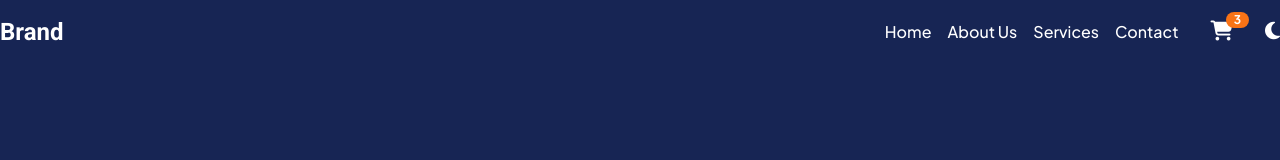
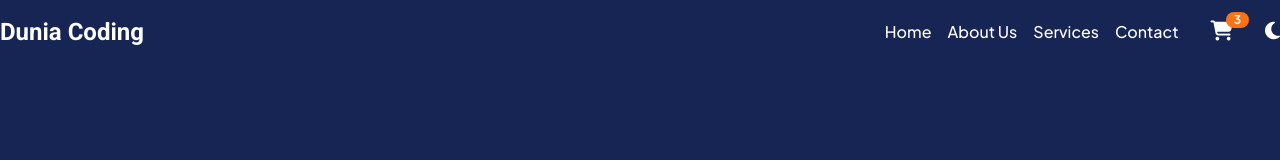
Before and after one commit to alvimuh/belajar-tailwindcss, a website: page src/index.html in a window 1280 px wide. Shown: the top 160 px of the page. Drawn offline with Linux system fonts and the light colour scheme.

Commit message:
update logo

```diff
--- a/src/index.html
+++ b/src/index.html
@@ -18,7 +18,7 @@
 <body>
   <header class="bg-blue-600 dark:bg-blue-950 py-4">
     <div class="container mx-auto flex justify-between items-center">
-      <h1 class="text-2xl font-bold text-white mr-auto font-roboto">Brand</h1>
+      <h1 class="text-2xl font-bold text-white mr-auto font-roboto">Dunia Coding</h1>
       <!-- Navbar Untuk Table & Desktop -->
       <nav class="text-base gap-4 hidden md:flex">
         <a class="menu-text" href="#">Home</a>
```
